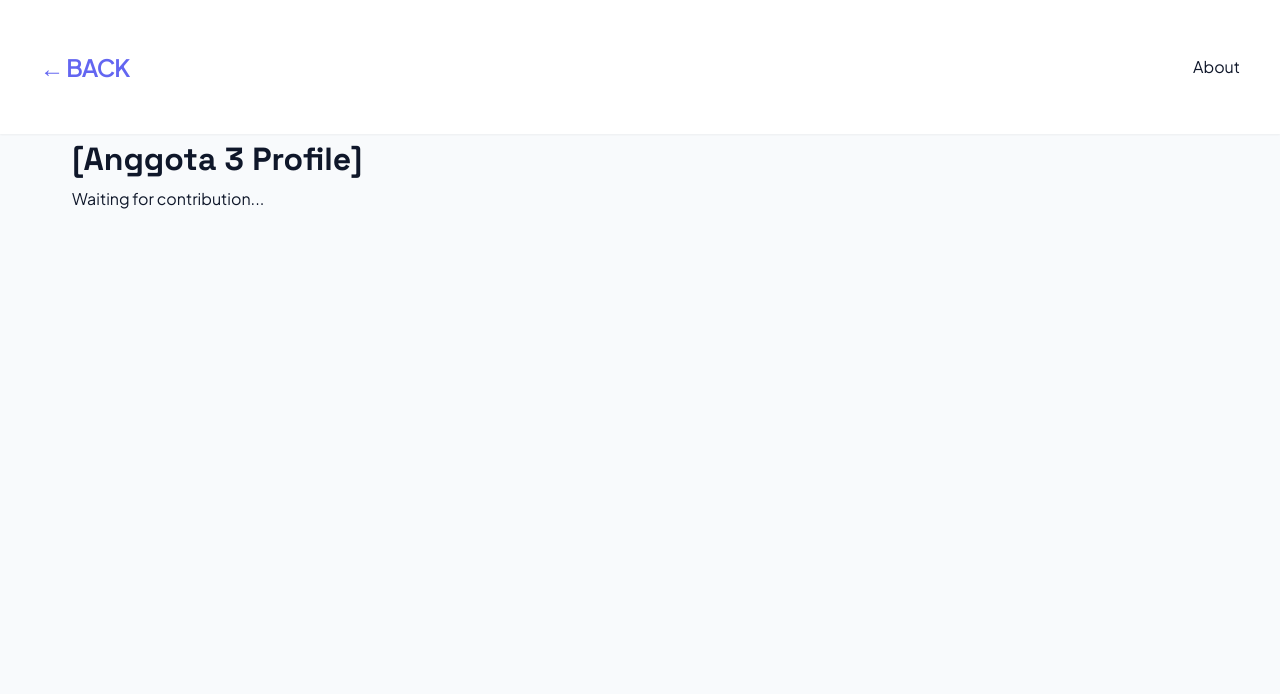
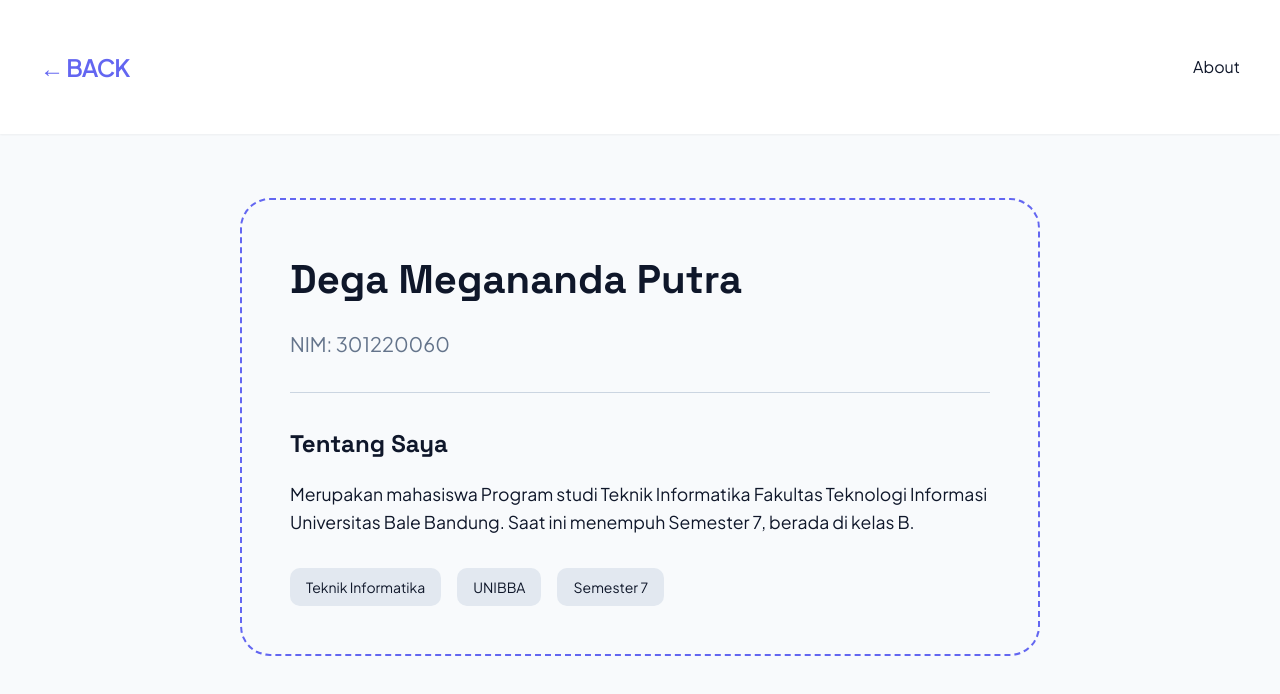
Before and after one commit to AndhikaMS/TugasBesar-PraktikumGit-Kelompok1, a plain HTML site: page members/anggota3.html in a window 1280 px wide. Drawn offline with Linux system fonts and the light colour scheme.

Commit message:
1. Menambahkan identitas

```diff
--- a/members/anggota3.html
+++ b/members/anggota3.html
@@ -22,9 +22,34 @@
             </ul>
         </nav>
     </header>
-    <main class="container">
-        <h1>[Anggota 3 Profile]</h1>
-        <p>Waiting for contribution...</p>
+    <main class="container" style="padding: 4rem 0;">
+        <div style="max-width: 800px; margin: 0 auto;">
+            <!-- Profile Card -->
+            <div class="profile-card"
+                style="padding: 3rem; background: var(--light); border-radius: 30px; border: 2px dashed var(--primary);">
+                <h1 style="font-size: 2.5rem; margin-bottom: 1rem;">Dega Megananda Putra</h1>
+                <p style="font-size: 1.25rem; color: var(--secondary); margin-bottom: 2rem;">NIM: 301220060</p>
+
+                <hr style="border: none; border-top: 1px solid #cbd5e1; margin-bottom: 2rem;">
+
+                <h2 style="margin-bottom: 1rem;">Tentang Saya</h2>
+                <p style="margin-bottom: 2rem; font-size: 1.1rem; color: var(--dark);">
+                    Merupakan mahasiswa Program studi Teknik Informatika Fakultas Teknologi Informasi Universitas Bale
+                    Bandung. Saat ini menempuh Semester 7, berada di kelas B.
+                </p>
+
+                <div style="display: flex; gap: 1rem;">
+                    <span
+                        style="padding: 0.5rem 1rem; background: #e2e8f0; border-radius: 10px; font-size: 0.875rem;">Teknik
+                        Informatika</span>
+                    <span
+                        style="padding: 0.5rem 1rem; background: #e2e8f0; border-radius: 10px; font-size: 0.875rem;">UNIBBA</span>
+                    <span
+                        style="padding: 0.5rem 1rem; background: #e2e8f0; border-radius: 10px; font-size: 0.875rem;">Semester
+                        7</span>
+                </div>
+            </div>
+        </div>
     </main>
 </body>
 
```
